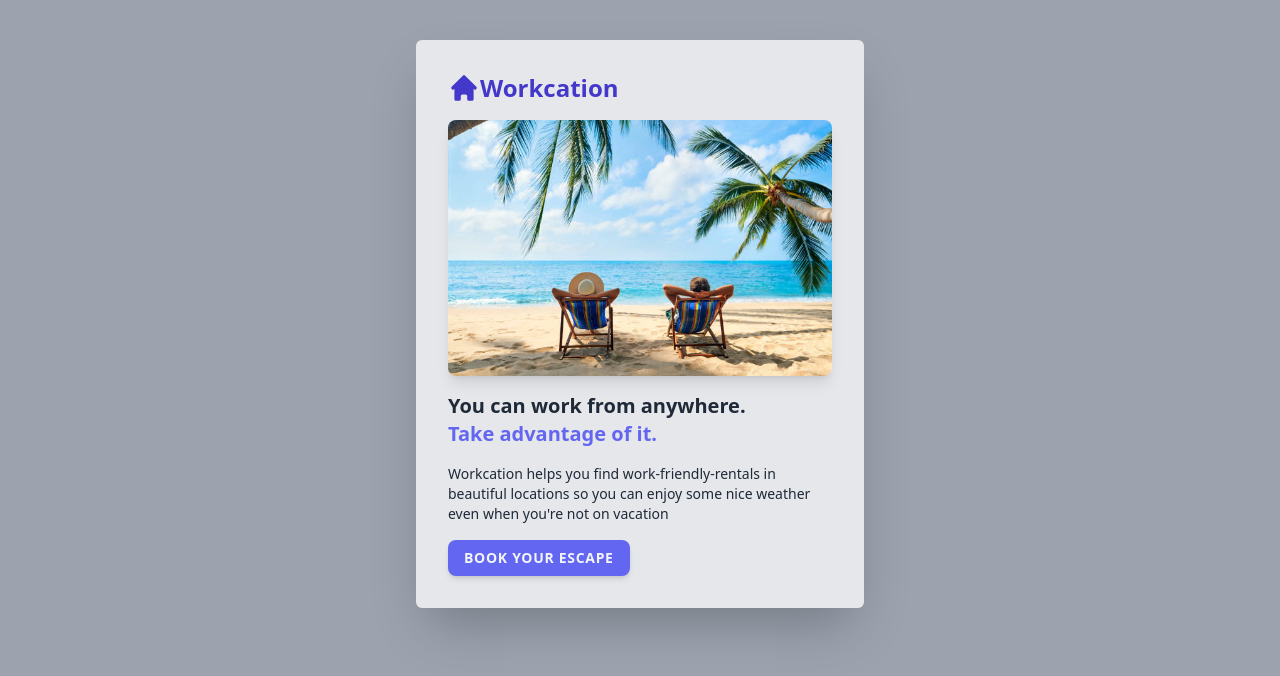
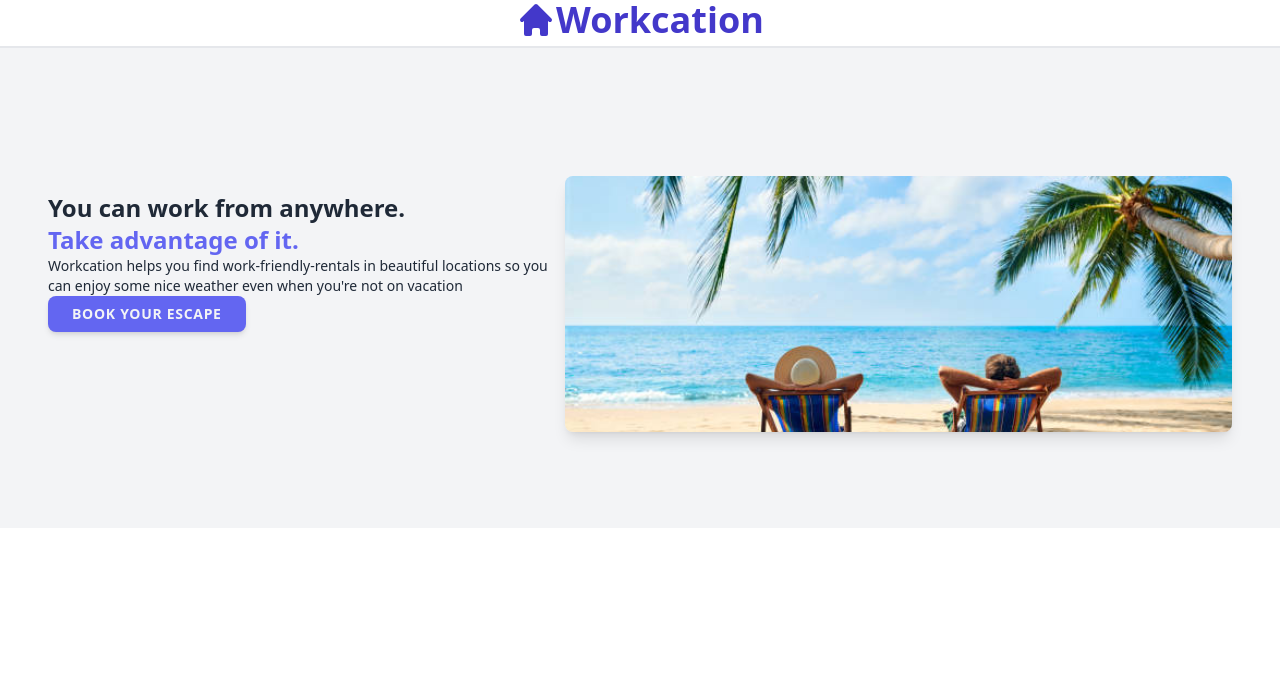
Before and after one commit to gjholman/PlaygroundWebApp, a React (Vite) app: page / in a window 1280 px wide. Shown: the top 676 px of the page. Built offline with nearby package versions, Linux system fonts and the light colour scheme.

Commit message:
Played around with it a bit some more from the tutorials

```diff
--- a/src/App.tsx
+++ b/src/App.tsx
@@ -3,45 +3,53 @@ import { HomeIcon } from "@heroicons/react/solid";
 
 function App() {
   return (
-    <div
-      id="body"
-      className="bg-gray-400 h-screen w-screen flex  justify-center"
+    <div id="body" className="h-screen w-screen">
+      <header className="w-screen top-0 h-12 border-b-2 flex flex-row justify-center">
+        <h1
+          id="title"
+          className="font-bold text-4xl text-indigo-700 flex flex-row lg:w-50"
         >
+          <HomeIcon className="h-10" /> Workcation
+        </h1>
+      </header>
+
+      <div className="bg-gray-100 grid lg:grid-cols-2 2xl:grid-cols-5">
         <div
           id="main-card"
-        className="max-w-md h-fit shadow-2xl rounded-md px-8 py-8 mt-10 bg-gray-200 space-y-4"
+          className="px-8 py-12 max-w-md lg:px-12 lg:py-24 lg:max-w-full xl:mr-0 space-y-4 lg:flex lg:flex-row-reverse col-span-2"
         >
-        <h1
-          id="title"
-          className="font-bold text-2xl text-indigo-700 flex flex-row "
-        >
-          <HomeIcon className="h-8" /> Workcation
-        </h1>
           <img
             id="beach-img"
             src="/src/img/stock_beach.jpg"
             alt="beach"
-          className="rounded-lg shadow-lg"
+            className="rounded-lg shadow-lg mt-6 sm:mt-8 sm:h-64 sm:w-full sm:object-cover object-centers lg:col-start-2 lg:col-end-3"
           />
 
-        <h2 id="hook" className="text-xl font-bold text-gray-800">
+          <div>
+            <h2
+              id="hook"
+              className="mt-6 text-xl font-bold text-gray-800 sm:mt-8 sm:text-2xl"
+            >
               You can work from anywhere.
               <br />
               <span className="text-indigo-500">Take advantage of it.</span>
             </h2>
 
             <p className="text-sm text-gray-800">
-          Workcation helps you find work-friendly-rentals in beautiful locations
-          so you can enjoy some nice weather even when you're not on vacation
+              Workcation helps you find work-friendly-rentals in beautiful
+              locations so you can enjoy some nice weather even when you're not
+              on vacation
             </p>
 
             <div>
               <a
                 href="#"
-            className="inline-block bg-indigo-500 rounded-lg px-4 py-2 text-gray-100 uppercase font-semibold tracking-wider shadow-md text-sm hover:opacity-75 focus:ring focus:ring-offset-2 focus:ring-indigo-500 focus:ring-opacity-50 active:opacity-100 transition"
+                className="inline-block bg-indigo-500 rounded-lg px-6 py-2 text-gray-100 uppercase font-semibold tracking-wider shadow-md text-sm hover:opacity-75 focus:ring focus:ring-offset-2 focus:ring-indigo-500 focus:ring-opacity-50 active:opacity-100 transition"
               >
                 Book your escape
               </a>
+            </div>
+          </div>
         </div>
       </div>
     </div>
```
Lines whose indentation alone changed are shown as unchanged.
